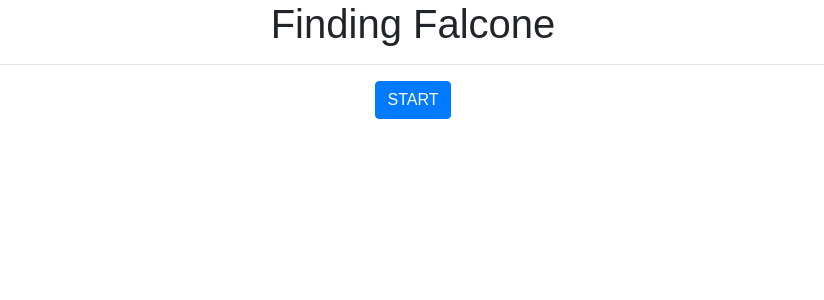
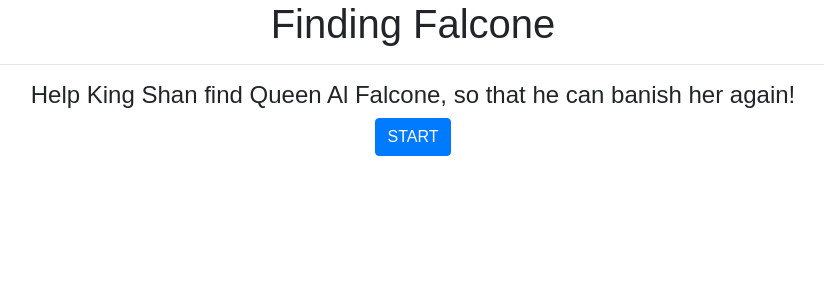
Before and after one commit to enumulak/FindFalcone_Angular, an Angular app: page /start in a window 1280 px wide. Shown: the top 300 px of the page, without its empty margins (227-1051 px from the left). Built offline with nearby package versions, Linux system fonts and the light colour scheme.

Commit message:
Final Solution

```diff
--- a/src/app/start/start.component.html
+++ b/src/app/start/start.component.html
@@ -1 +1,3 @@
+<h4>Help King Shan find Queen Al Falcone, so that he can banish her again!</h4>
+
 <button type="button" class="btn btn-primary" (click)="onClick()">START</button>
```
